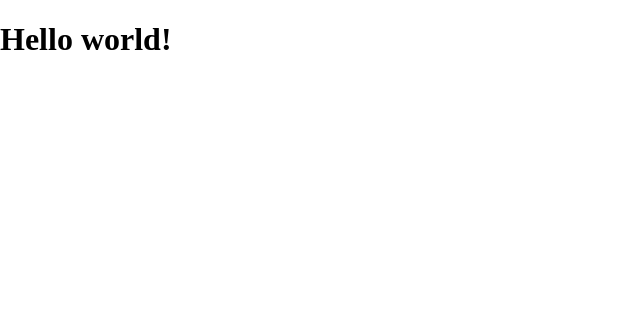
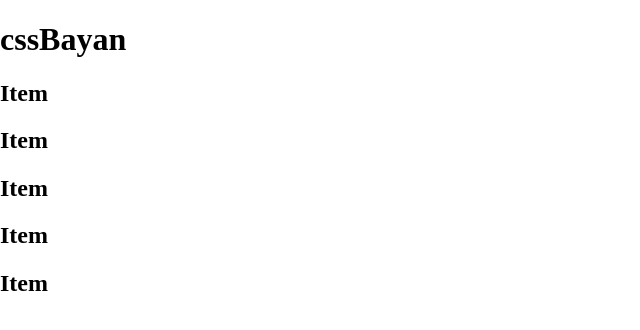
Before and after one commit to shashkevich/cssBayan, a plain HTML site: page cssBayan/index.html in a window 1280 px wide. Shown: the whole page, without its empty margins (0-640 px from the left). Drawn offline with Linux system fonts and the light colour scheme.

Commit message:
feat: add basic html structure

```diff
--- a/cssBayan/index.html
+++ b/cssBayan/index.html
@@ -8,8 +8,26 @@
     <link rel="stylesheet" href="style.css">
     <title>Document</title>
 </head>
-<body>
-    <h1>Hello world!</h1>
-
-</body>
+    <body>
+        <div class="wrapper">
+            <h1>cssBayan</h1>
+            <div class="accordion">
+                <div class="accordion-item">
+                    <h2>Item</h2>
+                </div>
+                <div class="accordion-item">
+                    <h2>Item</h2>
+                </div>
+                <div class="accordion-item">
+                    <h2>Item</h2>
+                </div>
+                <div class="accordion-item">
+                    <h2>Item</h2>
+                </div>
+                <div class="accordion-item">
+                    <h2>Item</h2>
+                </div>
+            </div>
+        </div>
+    </body>
 </html>
```
